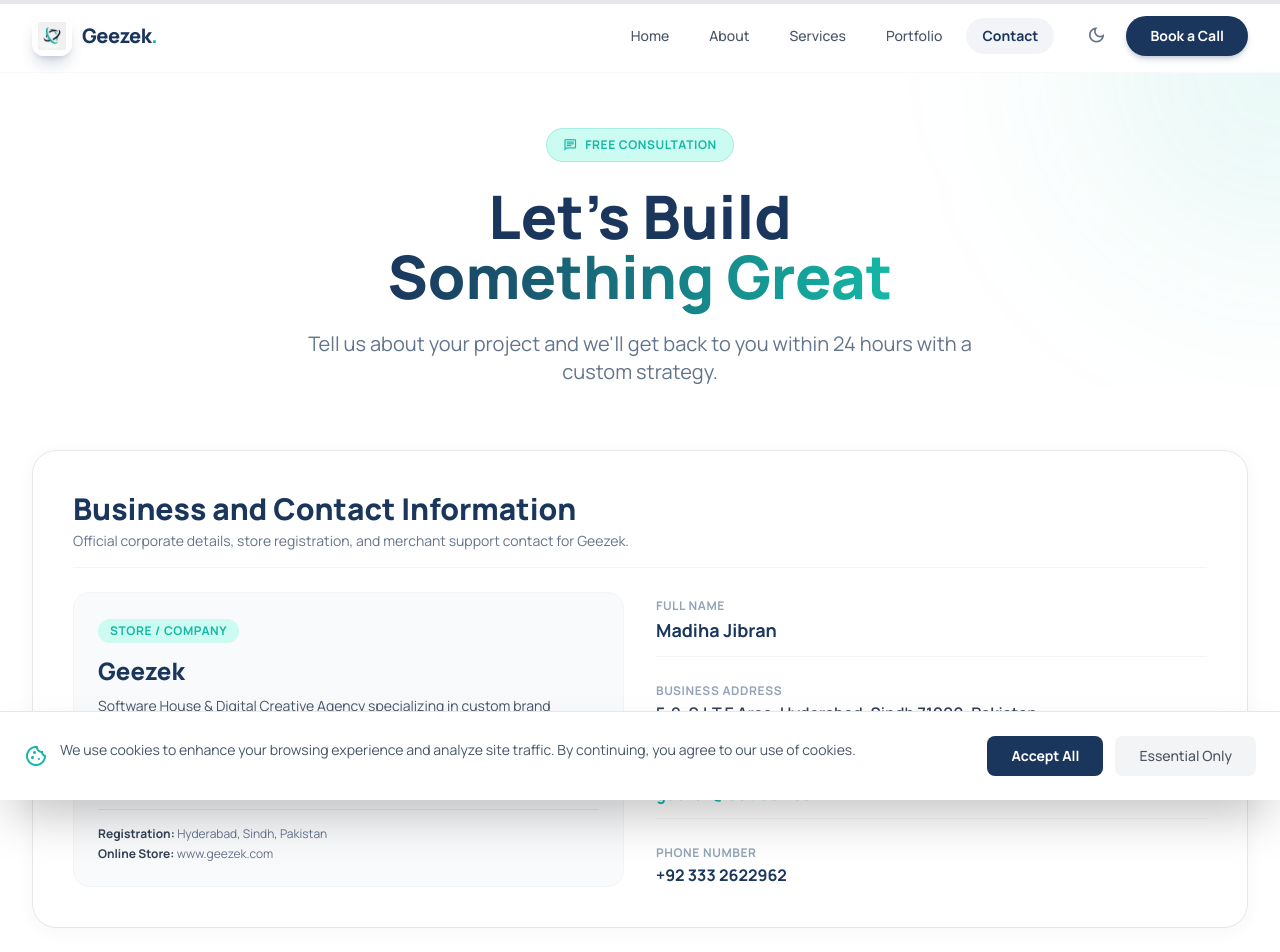
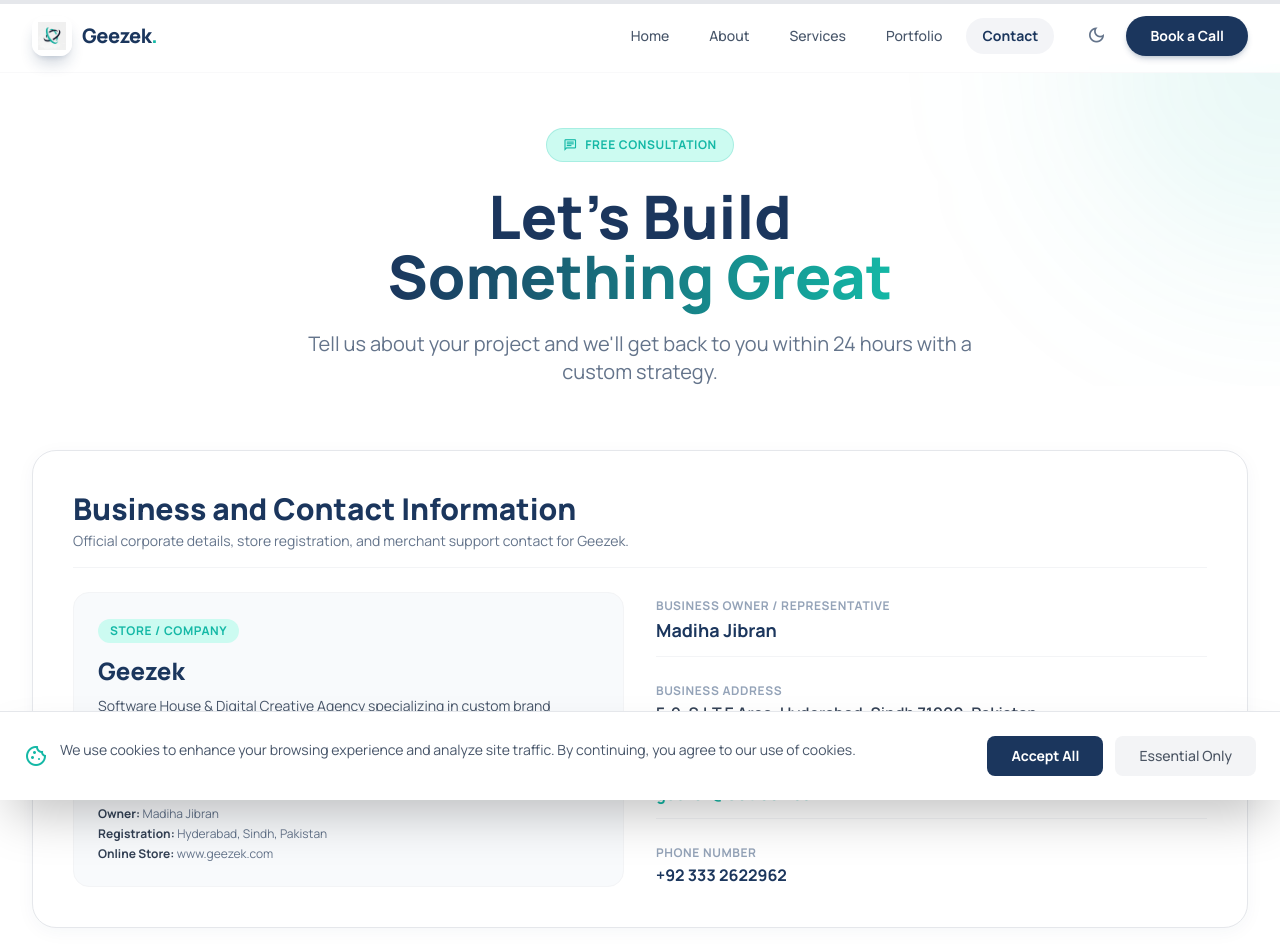
Before and after one commit to jibranpcccc/geezek, a React (Vite) app in the folder app/: page /contact in a window 1280 px wide. Shown: the top 952 px of the page. Built offline with nearby package versions, Linux system fonts and the light colour scheme.

Commit message:
Set owner name to Madiha Jibran across site and schema

```diff
--- a/app/index.html
+++ b/app/index.html
@@ -70,7 +70,8 @@
       "description": "Leading software house in Hyderabad offering Web Development, SEO, and Digital Marketing solutions.",
       "founder": {
         "@type": "Person",
-        "name": "Madiha Jibran"
+        "name": "Madiha Jibran",
+        "jobTitle": "Owner & Managing Director"
       },
       "address": {
         "@type": "PostalAddress",
@@ -105,7 +106,8 @@
       "priceRange": "$$",
       "founder": {
         "@type": "Person",
-        "name": "Madiha Jibran"
+        "name": "Madiha Jibran",
+        "jobTitle": "Owner & Managing Director"
       },
       "address": {
         "@type": "PostalAddress",
--- a/app/src/constants/index.jsx
+++ b/app/src/constants/index.jsx
@@ -137,7 +137,7 @@
         id: 1,
         image: "https://images.unsplash.com/photo-1594744803329-e58b31de8bf5?auto=format&fit=crop&q=80&w=400",
         name: "Madiha Jibran",
-        role: "Founder & Managing Director"
+        role: "Owner & Managing Director"
     },
     {
         id: 2,
--- a/app/src/pages/Contact.jsx
+++ b/app/src/pages/Contact.jsx
@@ -3,7 +3,7 @@
 
 export default function Contact() {
     const contactInfo = [
-        { icon: 'person', label: 'Full Name', value: 'Madiha Jibran', href: null },
+        { icon: 'person', label: 'Business Owner', value: 'Madiha Jibran', href: null },
         { icon: 'location_on', label: 'Business Address', value: 'F-9, S.I.T.E Area, Hyderabad, Sindh 71000, Pakistan', href: 'https://maps.google.com' },
         { icon: 'mail', label: 'Email Address', value: 'geezek@Outlook.com', href: 'mailto:geezek@Outlook.com' },
         { icon: 'call', label: 'Phone Number', value: '+92 333 2622962', href: 'tel:+923332622962' },
@@ -69,13 +69,14 @@
                                     </p>
                                 </div>
                                 <div className="mt-4 pt-4 border-t border-gray-200 dark:border-white/5 text-xs text-slate-500 space-y-1">
+                                    <p><strong className="text-slate-700 dark:text-slate-300">Owner:</strong> Madiha Jibran</p>
                                     <p><strong className="text-slate-700 dark:text-slate-300">Registration:</strong> Hyderabad, Sindh, Pakistan</p>
                                     <p><strong className="text-slate-700 dark:text-slate-300">Online Store:</strong> www.geezek.com</p>
                                 </div>
                             </div>
                             <div className="flex flex-col justify-center gap-5">
                                 <div className="pb-3 border-b border-gray-100 dark:border-white/5">
-                                    <span className="text-xs font-bold text-slate-400 uppercase tracking-wider">Full Name</span>
+                                    <span className="text-xs font-bold text-slate-400 uppercase tracking-wider">Business Owner / Representative</span>
                                     <p className="text-lg font-bold text-navy dark:text-white">Madiha Jibran</p>
                                 </div>
                                 <div className="pb-3 border-b border-gray-100 dark:border-white/5">
```
